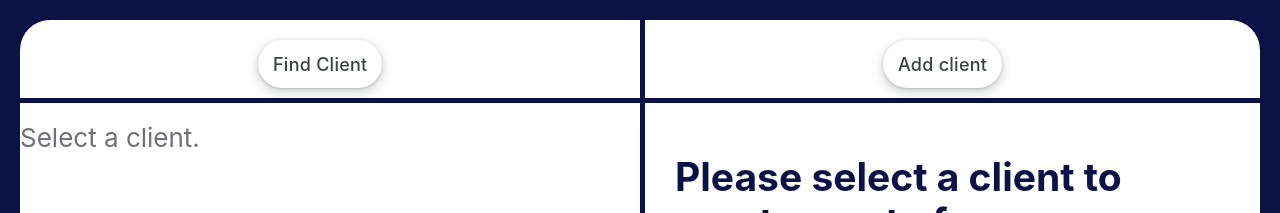
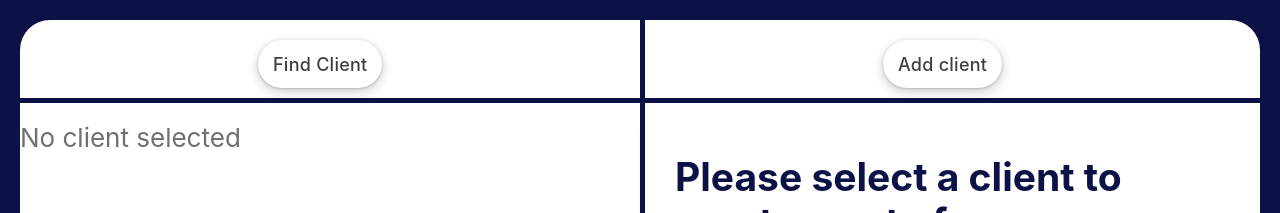
Before and after one commit to SM1LE21/SM1LE21.github.io, a React (Create React App) app: page / in a window 1280 px wide. Shown: the top 213 px of the page. Built offline with nearby package versions, Linux system fonts and the light colour scheme.

Commit message:
deploy udate

```diff
--- a/src/components/Client.jsx
+++ b/src/components/Client.jsx
@@ -27,7 +27,7 @@ const Client = ({ clientId = '', buttonPressed, resetButton} = {}) => {
 
   //return this if no client is chose:
   if (!client) {
-    return <p>Select a client.</p>;
+    return <p>No client selected</p>;
   }
 
   function displayDate(date){
```
